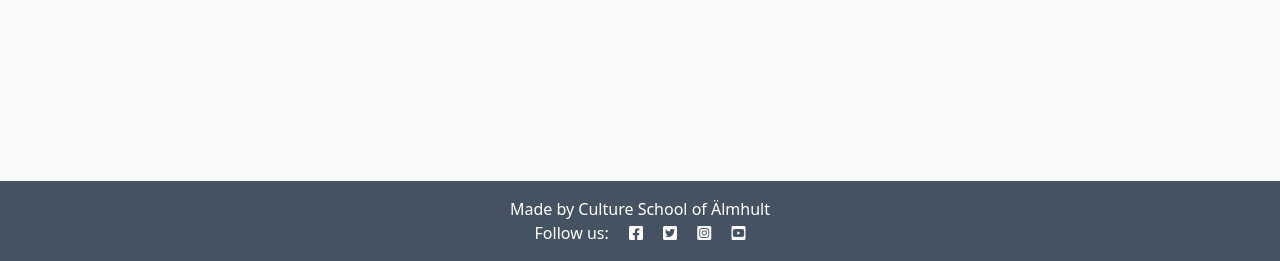
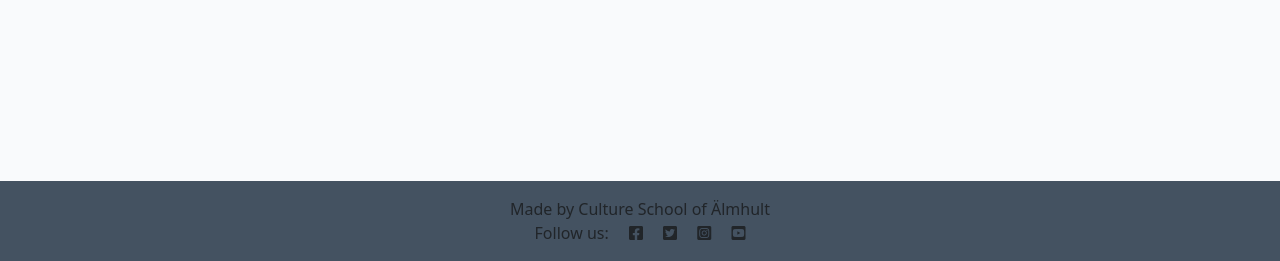
Before and after one commit to Rupa830904/Project-Portfolio4-Studyalongcultureschool, a Django app: page / in a window 1280 px wide. Shown: the part 539-800 px from the top of the page. Run offline with Django 3.2, Linux system fonts and the light colour scheme; data that the repository does not hold is empty.

Commit message:
Fix alt and footer contrast

```diff
--- a/templates/base.html
+++ b/templates/base.html
@@ -71,8 +71,8 @@
 
     <!-- Footer -->
     <footer class="footer mt-auto py-3 dark-bg">
-        <p class="m-0 text-center text-white">Made by Culture School of Älmhult</p>
-        <p class="m-0 text-center text-white">Follow us: <i class="fab fa-facebook-square ms-3"></i>
+        <p class="m-0 text-center text-blue">Made by Culture School of Älmhult</p>
+        <p class="m-0 text-center text-blue">Follow us: <i class="fab fa-facebook-square ms-3"></i>
             <i class="fab fa-twitter-square ms-3"></i>
             <i class="fab fa-instagram-square ms-3"></i>
             <i class="fab fa-youtube-square ms-3"></i></p>
--- a/templates/index.html
+++ b/templates/index.html
@@ -17,7 +17,7 @@
                                 <img class="card-img-top"
                                     src="https://res.cloudinary.com/dmdnckqzb/image/upload/v1689636253/samples/landscapes/nature-mountains.jpg">
                                 {% else %}
-                                <img class="card-img-top" src=" {{ course.course_image.url }}">
+                                <img class="card-img-top" alt="course_image" src=" {{ course.course_image.url }}">
                                 {% endif %}
                                 <div class="image-flash">
                                     <strong> {{ course.title }}</strong>
```
Also changed, not shown: README.md.
